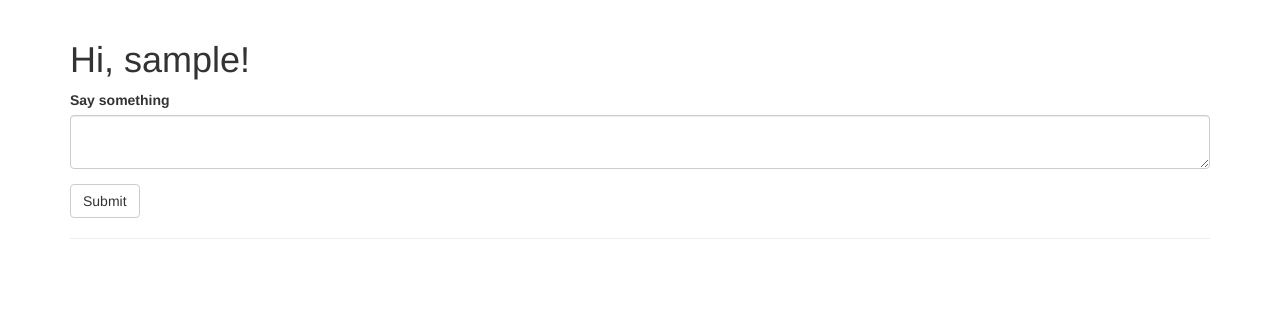
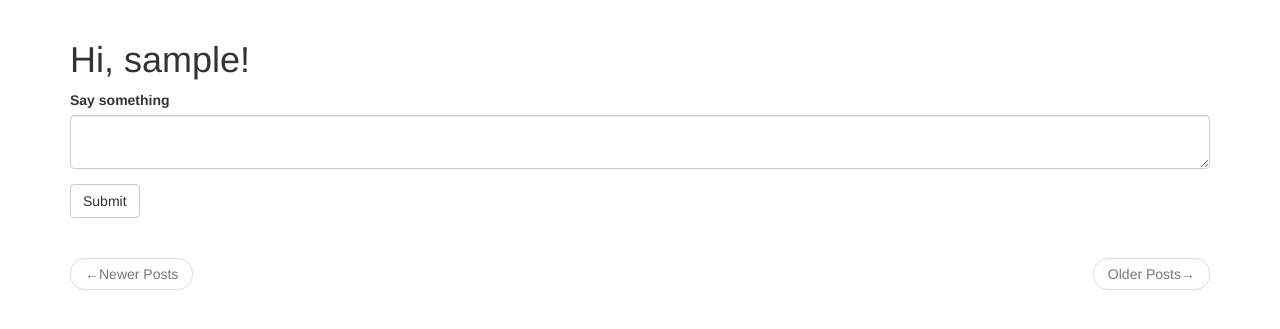
Before and after one commit to Willamette-OR/invresearch, a Flask app: page / in a window 1280 px wide. Shown: the part 52-381 px from the top of the page. Run offline with Flask 2, Linux system fonts and the light colour scheme; the visitor is signed in with stand-in values (Sample User, id 1); data comes from the database, SQL or seed files in the repository; data that the repository does not hold is empty; some libraries are stand-ins or nearby versions.

Commit message:
Updated the looks of pagination for user posts

```diff
--- a/app/templates/index.html
+++ b/app/templates/index.html
@@ -7,20 +7,24 @@
     {% if form %}
         {{ wtf.quick_form(form) }}
     {% endif %}
-<hr>
+    <br>
     <div>
         {% for post in posts %}
             {% include '_post.html' %}
         {% endfor %}
     </div>
-{% if prev_url %}
-<a href="{{ prev_url }}">
-    Newer Posts
+    <nav aria-label="...">
+        <ul class="pager">
+            <li class="previous{% if not prev_url %} disabled{% endif %}">
+                <a href="{{ prev_url or '#' }}">
+                    <span aria-hidden="true">&larr;</span>Newer Posts
                 </a>
-{% endif %}
-{% if next_url %}
-<a href="{{ next_url }}">
-    Older Posts
+            </li>
+            <li class="next{% if not next_url %} disabled{% endif %}">
+                <a href="{{ next_url or '#' }}">
+                    Older Posts<span aria-hidden="true">&rarr;</span>
                 </a>
-{% endif %}
+            </li>
+        </ul>
+    </nav>
 {% endblock %}
```
Lines whose indentation alone changed are shown as unchanged.
